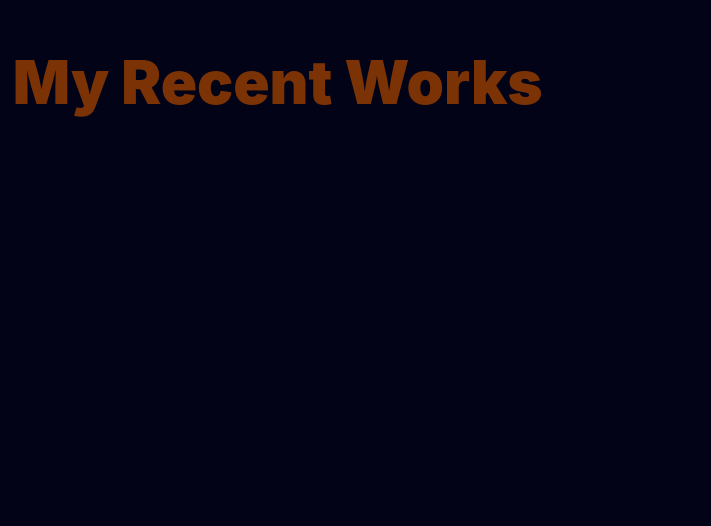
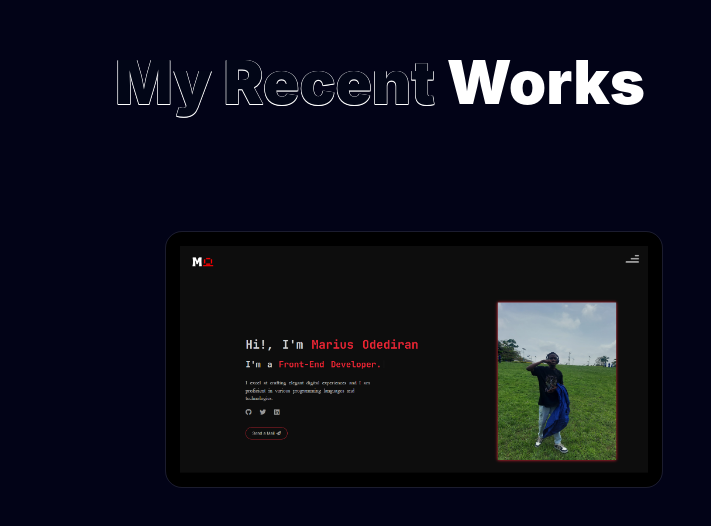
Before and after one commit to Marius-Diran/Portfolio-V2, a website: page src/index.html in a window 1280 px wide. Shown: the part 2051-2577 px from the top of the page, without its empty margins (0-711 px from the left). Before the commit the page ends 2169 px from the top, so only its background shows below. Drawn offline with Linux system fonts and the light colour scheme.

Commit message:
pushing codes

```diff
--- a/src/index.html
+++ b/src/index.html
@@ -65,9 +65,12 @@
           </div>
         </div>
 
-          <div class="recent-work box mt-[50vh]">
-            <h1 class="font-black text-6xl text-amber-900"><span>My Recent</span> Works</h1>
+          <div class="recent-work box mt-[50vh] mb-[80vh]">
+            <h1 class="font-black text-6xl text-white ml-[8vw]"><span class="font-black text-stroke-white">My Recent</span> Works</h1>
 
+            <div class="work-one mt-[15vh] ml-[12vw] flex justify-between">
+              <div class="work-img w-[45%] border-[0.9rem] border-solid border-black rounded-2xl outline-[1px] outline-solid outline-white/10"><img src="assets/Portfolio1-img.png" class="w-full"></div>
+            </div>
           </div>
       </div>
     </main>
--- a/src/input.css
+++ b/src/input.css
@@ -21,11 +21,11 @@ body{
 .box {
     opacity: 0;
     transform: translateY(30px);
-    transition: all 0.8s cubic-bezier(0.4, 0, 0.2, 1);
+    transition: all 0.9s cubic-bezier(0.4, 0, 0.2, 1);
   }
 
   .box.show {
     opacity: 1;
     transform: translateY(0);
-    transition: all 0.8s ease-in-out;
+    transition: all 0.9s ease-in-out;
   }
```
Also changed, not shown: src/assets/Portfolio1-img.png (added), src/output.css.
